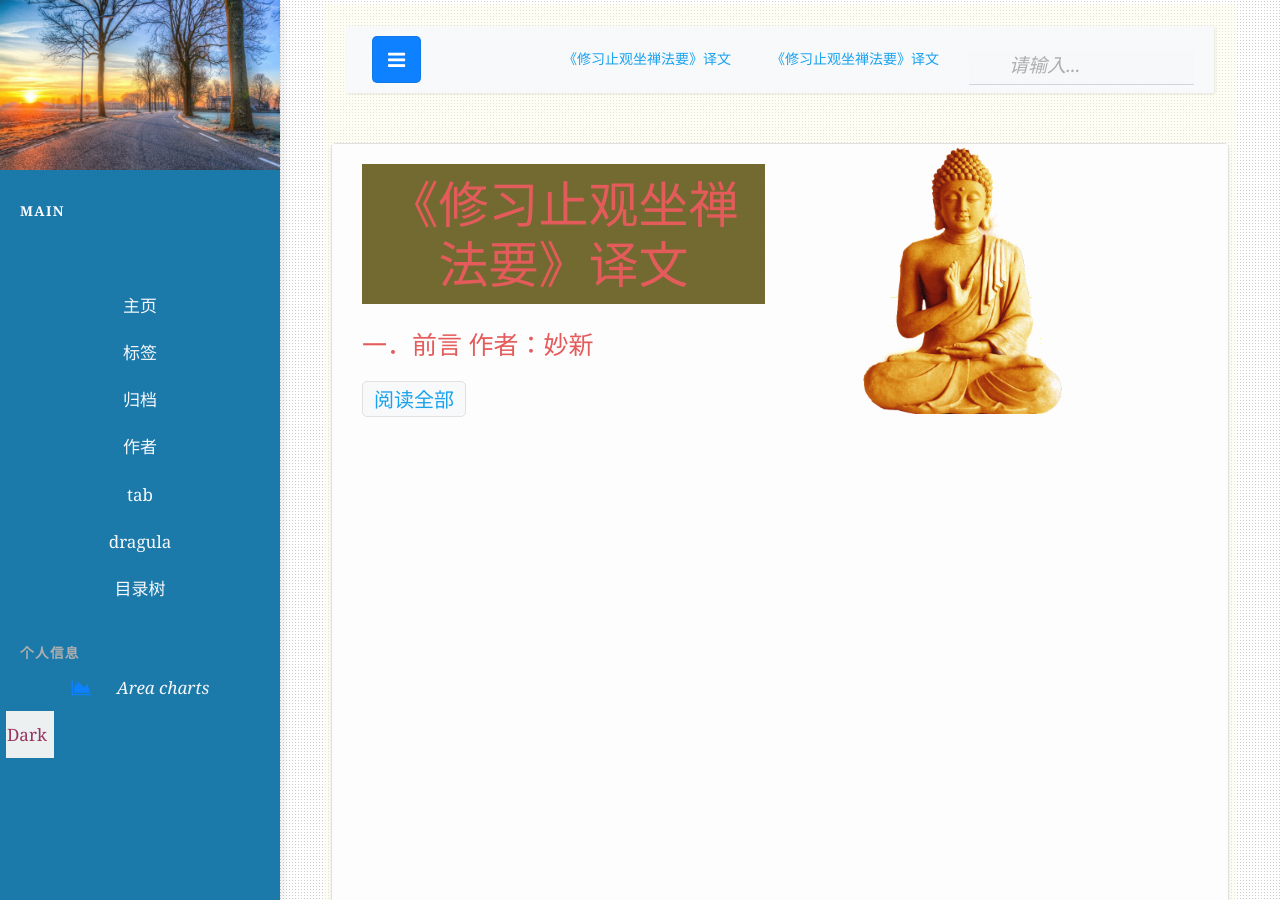
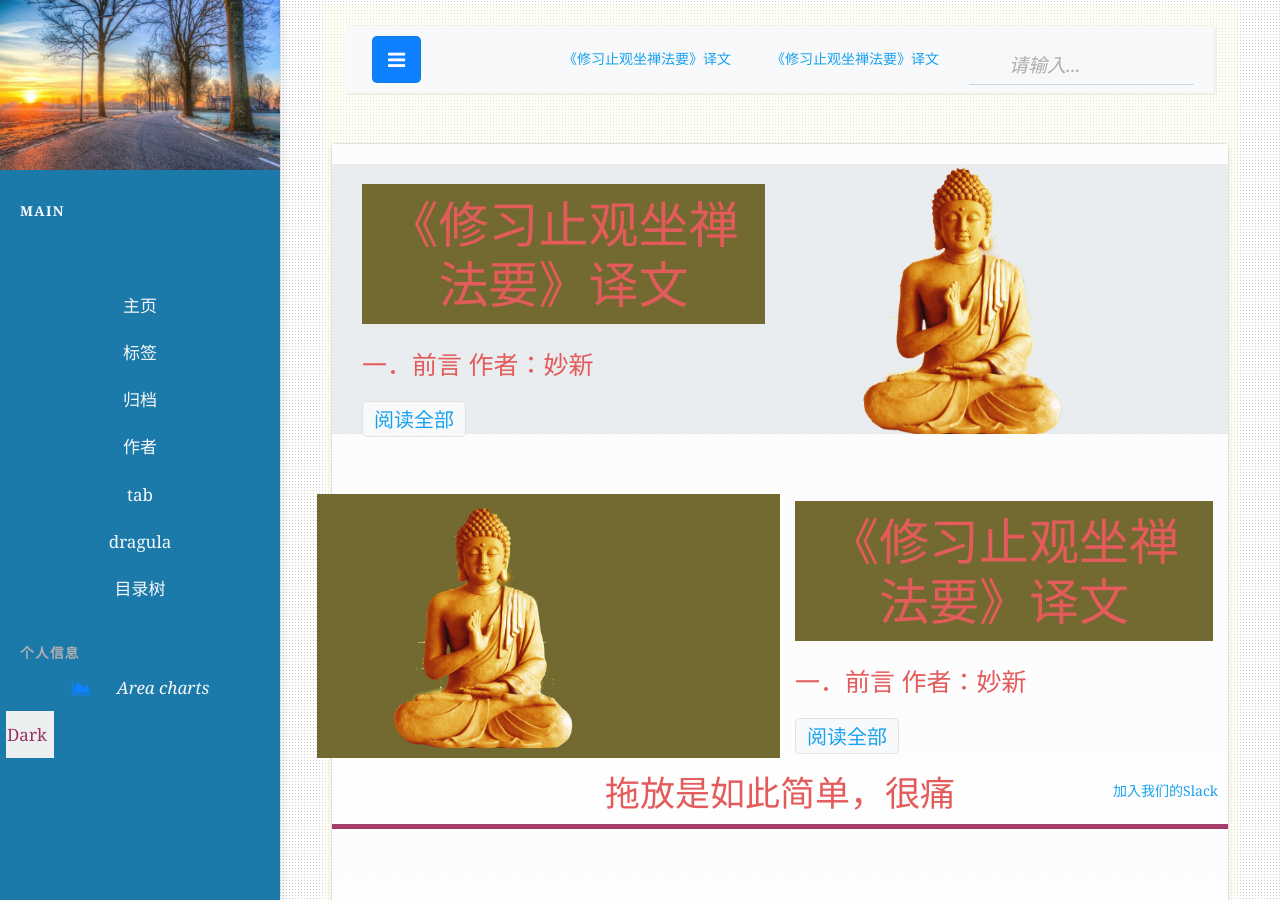
Before and after one commit to nengwuzhi/nengwuzhi.github.ioce, a Jekyll site: the page built from pages/dragula.html, in a window 1280 px wide and 900 px high. Built offline with Jekyll 4.4.1, drawn with Linux system fonts in a browser that asks for light colours; nearby versions of some CDN libraries.

Commit message:
Update dragula.html

```diff
--- a/pages/dragula.html
+++ b/pages/dragula.html
@@ -16,7 +16,7 @@
 
   {% for post in site.posts %}
 {% if post.tags contains "止观main" %}
-
+<div class="jumbotron jumbotron-fluid jumbotron-home pt-0 pb-0 mt-3 mb-2rem bg-lightblue position-relative">
     <div class="pl-4 pr-0 h-100 tofront">
         <div class="row justify-content-between">
             <div class="col-md-6 pt-6 pb-6 pr-lg-4 align-self-center">
@@ -28,7 +28,7 @@
             </div>
     <div href="{{site.baseurl}}{{post.url}}" alt="dragula" class="col-md-6 d-none d-md-block pr-0" style="background-size:cover;background-image:url({{ post.featimg }});"></div>
         </div>
-
+    </div>
 </div>
 {% endif %}
 {% endfor %}
```
